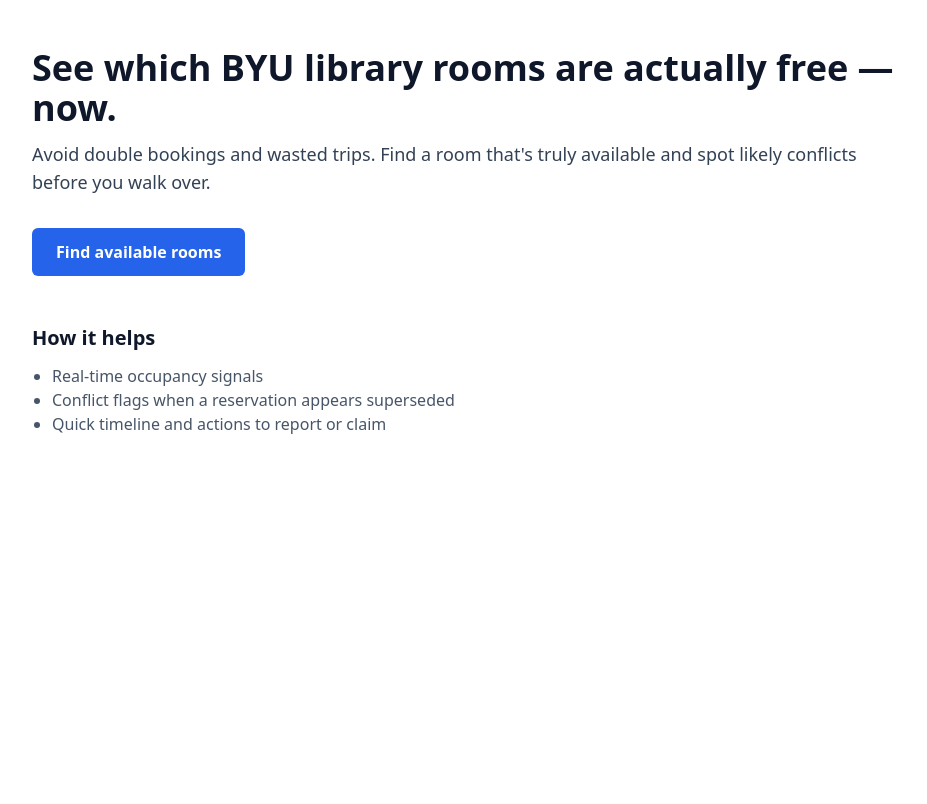
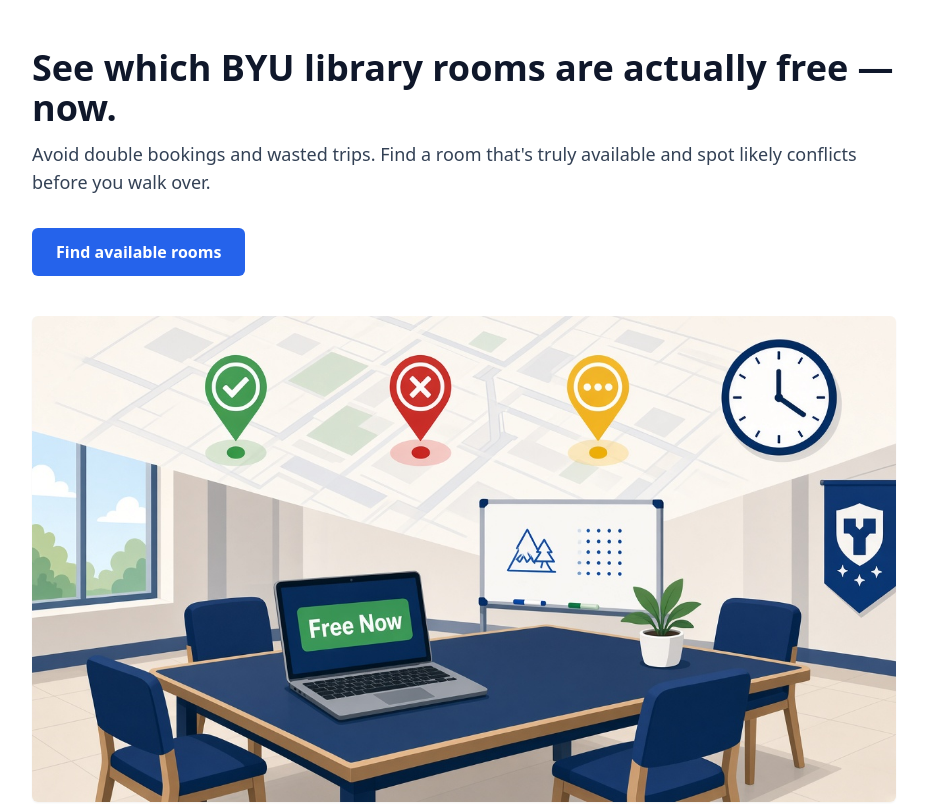
Before and after one commit to rbriggs0/IS-531-three-pages, a Next.js app: page / in a window 1280 px wide. Shown: the top 804 px of the page, without its empty margins (176-1103 px from the left). Built offline with nearby package versions, Linux system fonts and the light colour scheme.

Commit message:
Add generated hero illustration and include on landing page
Co-authored-by: Cursor <cursoragent@cursor.com>

```diff
--- a/src/pages/index.tsx
+++ b/src/pages/index.tsx
@@ -17,6 +17,10 @@ export default function Home() {
           <Link href="/rooms" className="inline-block bg-blue-600 text-white px-6 py-3 rounded-md font-semibold">Find available rooms</Link>
         </section>
 
+        <section className="mt-10">
+          <img src="/images/hero-rooms-16x9.png" alt="Illustration: study room with status pins and a 'Free Now' badge" className="w-full rounded-md shadow-sm" />
+        </section>
+
         <section className="mt-12">
           <h2 className="text-xl font-semibold mb-3">How it helps</h2>
           <ul className="list-disc pl-5 text-slate-600">
```
Also changed, not shown: public/images/hero-rooms-16x9.png (added).
